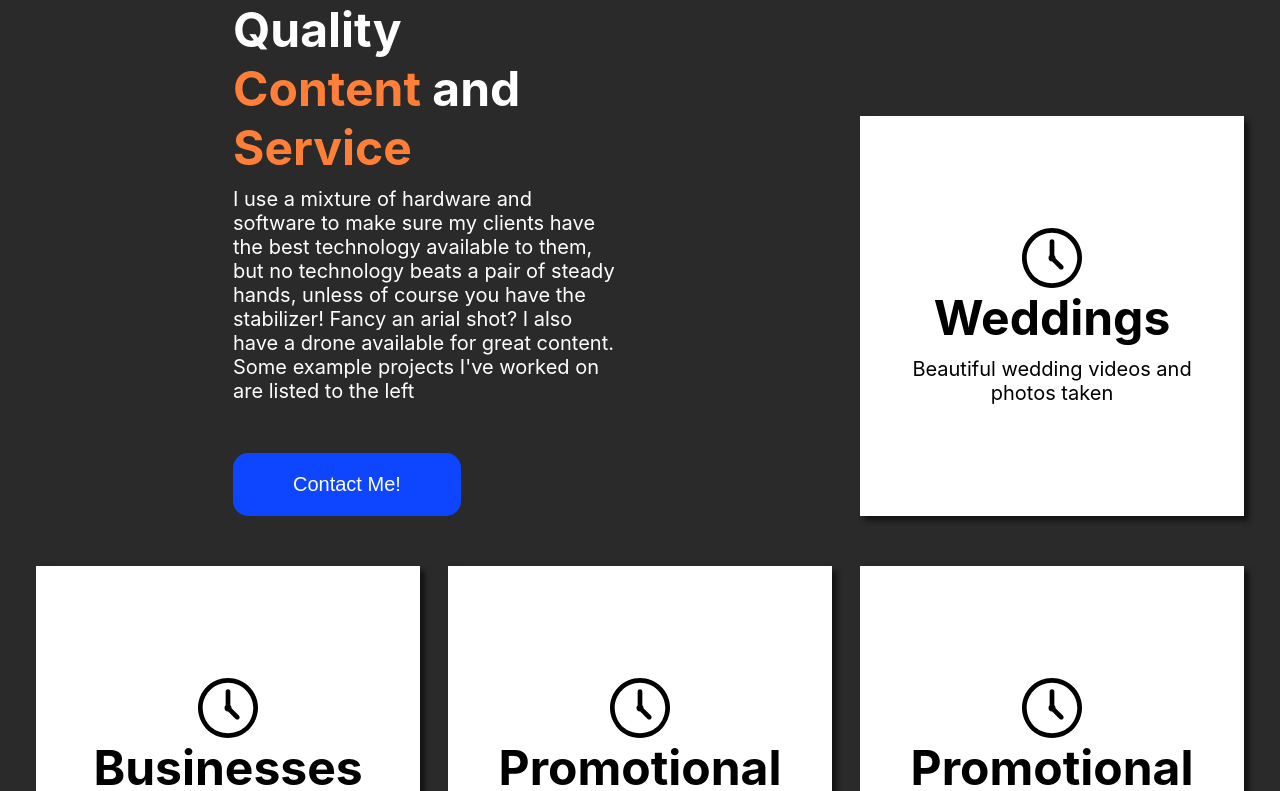
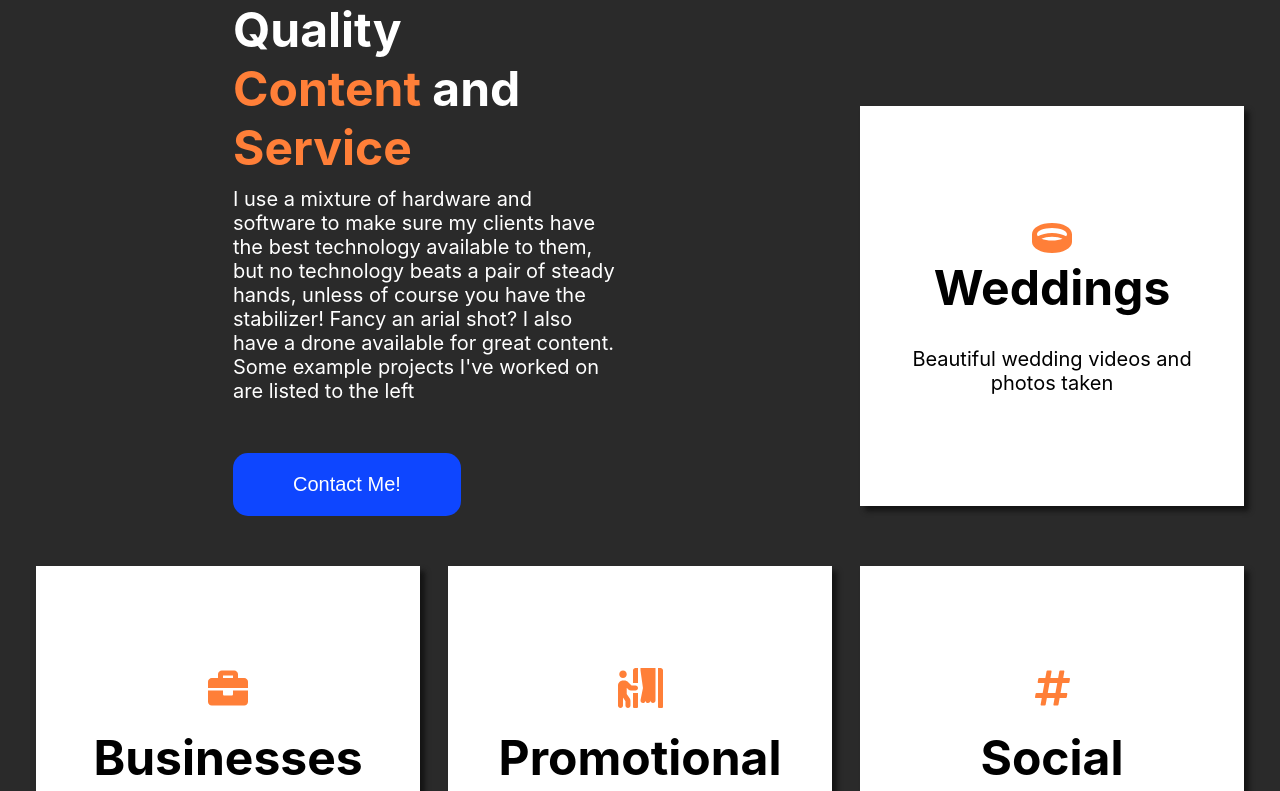
Before and after one commit to tbriggs1/alex-website, a React (Create React App) app: page / in a window 1280 px wide. Shown: the part 949-1740 px from the top of the page. Built offline with nearby package versions, Linux system fonts and the light colour scheme.

Commit message:
button amination added

```diff
--- a/src/components/Nav.js
+++ b/src/components/Nav.js
@@ -1,14 +1,13 @@
 import React from 'react';
 import {motion} from 'framer-motion';
-import {Link, useLocation} from 'react-router-dom';
+import {Link} from 'react-router-dom';
 
 const Nav = () => {
-    const {pathname} = useLocation();
     return(
         <div>
             <header className="main-header">
                 <nav className="Navbar">
-                    <h1 className="al-title">Alex Harrison</h1>
+                    <h1 className="al-title"><Link to="/">Alex Harrison</Link></h1>
                             <ul className="nav-content">
                                 <motion.li whileHover={{ scale: 1.2 }}>
                                     <Link to="/">1. About Us</Link>
--- a/src/components/Services.js
+++ b/src/components/Services.js
@@ -1,7 +1,8 @@
 import React from 'react';
 import {Link} from 'react-router-dom';
-import clock from '../images/clock.svg';
-import {titleAnim} from '../components/Animations.js';
+import { FontAwesomeIcon } from '@fortawesome/react-fontawesome'
+import {faRing, faBriefcase, faHashtag, faPersonBooth} from '@fortawesome/free-solid-svg-icons';
+import {fade} from '../components/Animations.js';
 import {UseScroll} from '../components/Scroll.js';
 import {motion, AnimatePresence} from 'framer-motion';
 
@@ -14,27 +15,29 @@ const Services = () => {
         <div className="main-services">
             <div className="services">
                 <div className="card card1">
-                    <img src={clock} alt="wedding" height="60px" />
+                    <div className="card-header">
+                    <FontAwesomeIcon className="number-icon" icon={faRing} size="4x"/>
                     <h2>Weddings</h2>
+                    </div>
                     <p>Beautiful wedding videos and photos taken </p>
                 </div>
                 <div className="card card2">
-                    <img src={clock} alt="wedding" height="60px" />
+                    <FontAwesomeIcon className="number-icon" icon={faBriefcase} size="4x"/>
                     <h2>Businesses</h2>
                     <p>Beautiful wedding videos and photos taken </p>
                 </div>
                 <div className="card card3">
-                    <img src={clock} alt="wedding" height="60px" />
+                    <FontAwesomeIcon className="number-icon" icon={faPersonBooth} size="4x"/>
                     <h2>Promotional</h2>
                     <p>Beautiful wedding videos and photos taken </p>
                 </div>
                 <div className="card card4">
-                    <img src={clock} alt="wedding" height="60px" />
-                    <h2>Promotional</h2>
+                    <FontAwesomeIcon className="number-icon" icon={faHashtag} size="4x"/>
+                    <h2>Social</h2>
                     <p>Beautiful wedding videos and photos taken </p>
                 </div>
                 <div className="text-service">
-                    <motion.div className="service-text" variants={titleAnim} animate={controls} initial="hidden" ref={element}  exit={{ opacity: 0 }}>
+                    <motion.div className="service-text" variants={fade} animate={controls} initial="hidden" ref={element}  exit={{ opacity: 0 }}>
                         <h2>Very High Quality <br/><span>Content</span> and <span>Service</span></h2>
                         <p>I use a mixture of hardware and software to make sure my clients have the best technology available to them, but no technology beats a pair of steady hands,
                             unless of course you have the stabilizer! Fancy an arial shot? I also have a drone available for great content. Some example projects I've worked on are listed to the left
--- a/src/components/Work.js
+++ b/src/components/Work.js
@@ -2,6 +2,7 @@ import React from 'react';
 import Binks from '../images/binks.PNG'
 import Wedding from '../images/chriswedding.PNG';
 import Photoshop from '../images/photoshop.PNG'
+import {motion} from 'framer-motion';
 
 const Work = () => {
     return(
@@ -12,7 +13,7 @@ const Work = () => {
                         <div className="worker-text">
                             <h2><span>Binkys Butchers</span></h2>
                             <h4>On this project I worked on creating a promotional video for a local butchers</h4>
-                            <button>Check it out!</button>
+                            <motion.button whileHover={{ scale: 1.2 }}>Check it out!</motion.button>
                         </div>
                 </div>
                 <div className="work-background">
@@ -26,7 +27,7 @@ const Work = () => {
                 <div className="worker-text">
                     <h2><span>Wedding Video</span></h2>
                     <h4>For this piece I went out to narnia to film a fanastic wedding</h4>
-                    <button>Check it out!</button>
+                    <motion.button whileHover={{ scale: 1.2 }}>Check it out!</motion.button>
                 </div>
             </div>
             <div className="Work">
@@ -35,7 +36,7 @@ const Work = () => {
                         <div className="worker-text">
                             <h2><span>Binkys Butchers</span></h2>
                             <h4>On this project I worked on creating a promotional video for a local butchers</h4>
-                            <button>Check it out!</button>
+                            <motion.button whileHover={{ scale: 1.2 }}>Check it out!</motion.button>
                         </div>
                 </div>
                 <div className="work-background">
--- a/src/styles/pages.scss
+++ b/src/styles/pages.scss
@@ -139,16 +139,23 @@ nav ul {
 .card {
   width: 30vw;
   height: 50vh;
-  padding-right: 4rem;
-  padding-left: 4rem;
+  padding-right: 2rem;
+  padding-left: 2rem;
+  margin-bottom: 1rem;
   background: white;
   color: black;
   box-shadow: 5px 5px 5px #141414;
   display: flex;
   text-align: center;
+  gap: 2rem;
   align-items: center;
   justify-content: center;
   flex-direction: column;
+  position: relative;
+}
+
+.number-icon{
+  color: $secondary-content;
 }
 
 .card1 {
@@ -205,7 +212,7 @@ nav ul {
 
 
 .FAQ {
-  margin-top: 10rem;
+  margin-top: 2rem;
   padding-bottom: 8rem;
   h1 {
     margin-bottom: 2rem;
```
Also changed, not shown: 1 other file (tests, documents, lock files or other folders).
